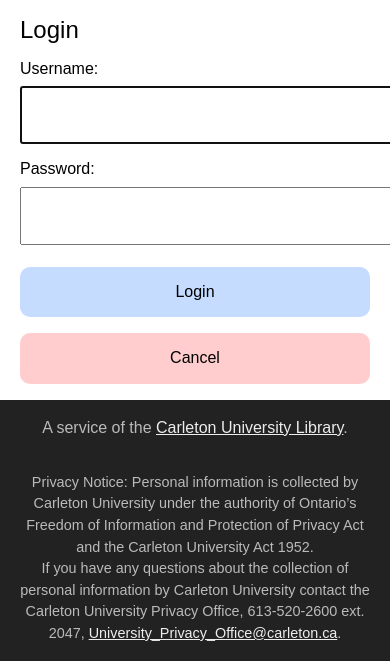
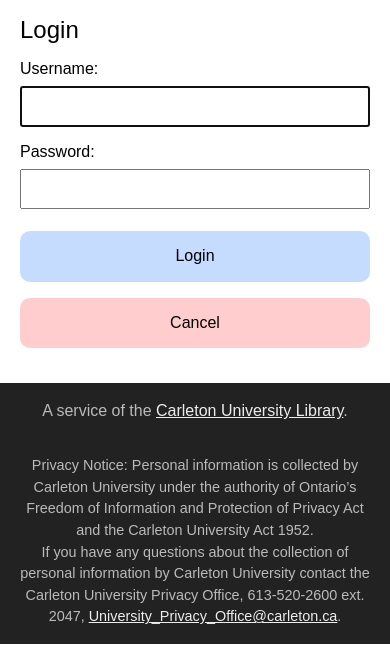
Before and after one commit to cu-library/mellyn, a Django app: page /login/ in a window 390 px wide; the page is wider, and only the part inside the window is pictured. Shown: the part 200-861 px from the top of that part. Run offline with Django 3.2, Linux system fonts and the light colour scheme; some web fonts are replaced.

Commit message:
fix mobile display of inputs, reduce their size

```diff
--- a/static/css/main.css
+++ b/static/css/main.css
@@ -248,10 +248,21 @@ form label {
 
 form input[type=text],
 form input[type=url],
-form input[type=password] {
-  font-size: 1.2em;
-  padding: 16px;
+form input[type=password],
+form select {
+  font-size: 1.1em;
+  padding: 8px;
   min-width: 400px;
+}
+
+@media (max-width: 560px) {
+  form input[type=text],
+  form input[type=url],
+  form input[type=password],
+  form select {
+    min-width: unset;
+    width: 100%;
+  }
 }
 
 form input[readonly] {
```
